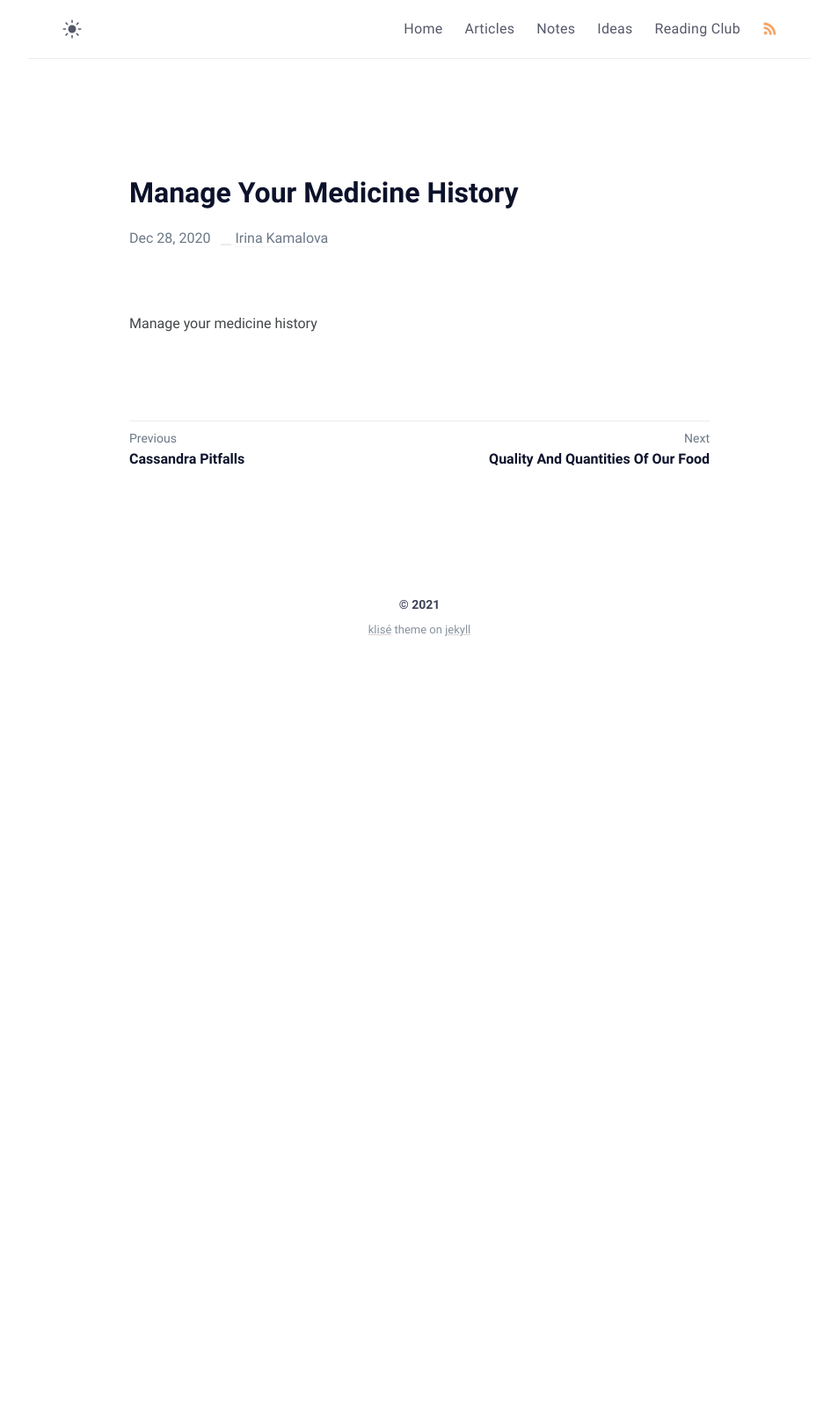
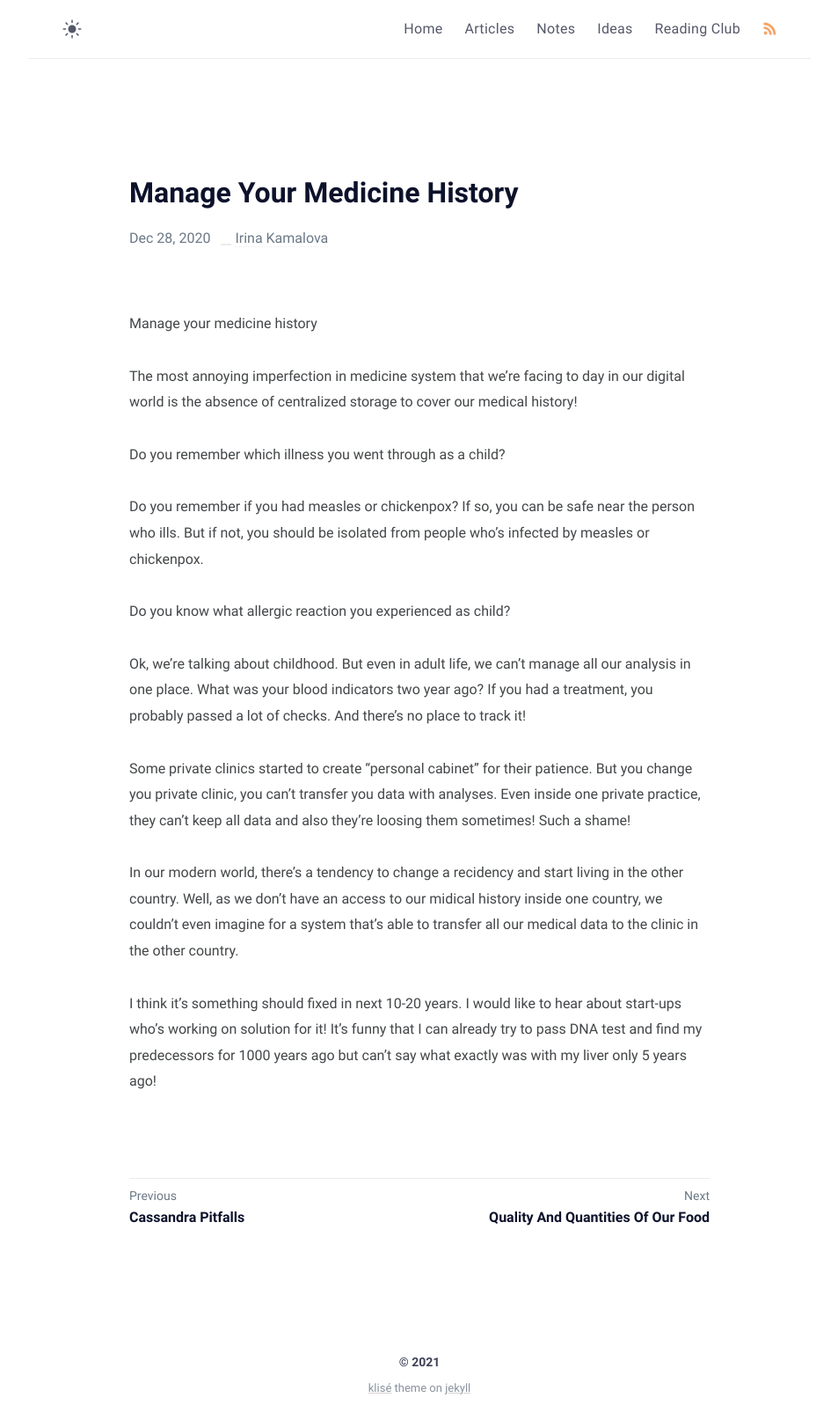
Before and after one commit to irenkamalova/irenkamalova.github.io, a Jekyll site: the page built from _posts/2020-12-28-Manage-your-medicine-history.md, in a window 1280 px wide. Shown: the whole page at 88% size, without its empty margins (163-1116 px from the left). Built offline with Jekyll 4.4.1, drawn with Linux system fonts in a browser that asks for light colours; before the commit the page ends 900 px from its top, so only the background shows below that.

Commit message:
medicine portion of hating :)
Signed-off-by: irenkamalova <iren.kamalova@gmail.com>

```diff
--- a/_posts/2020-12-28-Manage-your-medicine-history.md
+++ b/_posts/2020-12-28-Manage-your-medicine-history.md
@@ -2,3 +2,28 @@
 categories: ideas
 ---
 Manage your medicine history
+
+
+The most annoying imperfection in medicine system that we're facing to day in our digital world is the absence of
+centralized storage to cover our medical history!
+
+Do you remember which illness you went through as a child?
+
+Do you remember if you had measles or chickenpox? If so, you can be safe near the person who ills.
+But if not, you should be isolated from people who's infected by measles or chickenpox.
+
+Do you know what allergic reaction you experienced as child?
+
+Ok, we're talking about childhood. But even in adult life, we can't manage all our analysis in one place.
+What was your blood indicators two year ago? If you had a treatment, you probably passed a lot of checks.
+And there's no place to track it!
+
+Some private clinics started to create "personal cabinet" for their patience. But you change you private clinic, you
+can't transfer you data with analyses. Even inside one private practice, they can't keep all data and also they're loosing them sometimes!
+Such a shame!
+
+In our modern world, there's a tendency to change a recidency and start living in the other country. Well, as we don't have an access to our midical history inside one country,
+we couldn't even imagine for a system that's able to transfer all our medical data to the clinic in the other country.
+
+I think it's something should fixed in next 10-20 years. I would like to hear about start-ups who's working on solution for it!
+It's funny that I can already try to pass DNA test and find my predecessors for 1000 years ago but can't say what exactly was with my liver only 5 years ago!
```
